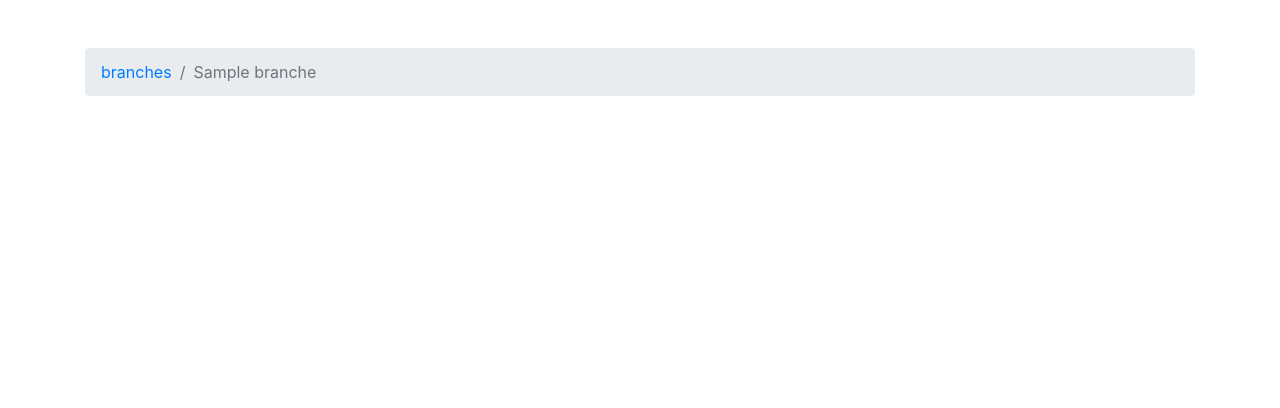
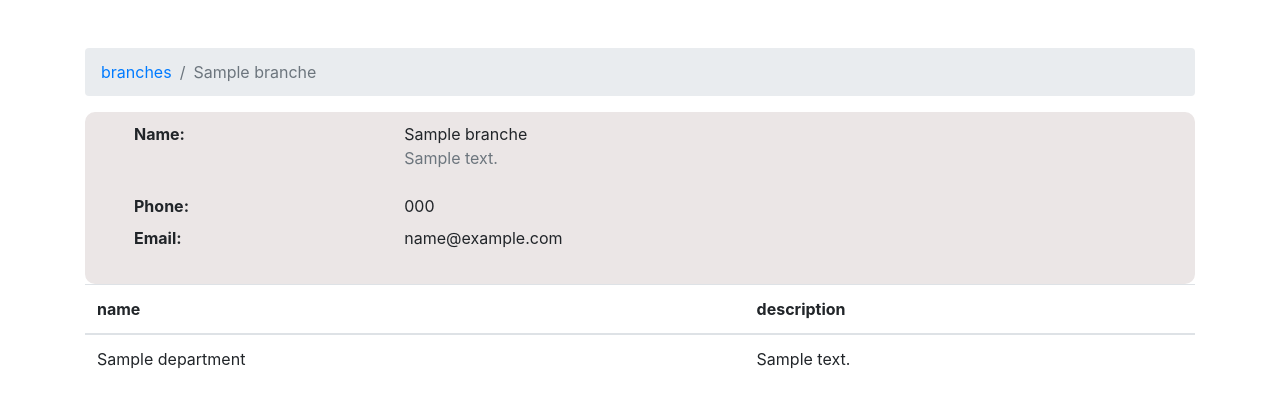
Before and after one commit to mohamedtarek87897toptdt/hr-system, a Django app: page /branche/1/ in a window 1280 px wide. Shown: the top 408 px of the page. Run offline with Django 5.2, Linux system fonts and the light colour scheme; tables that the repository leaves empty hold one stand-in row (values such as "Sample post"); some libraries are stand-ins or nearby versions.

Commit message:
first commit

```diff
--- a/company/models.py
+++ b/company/models.py
@@ -12,4 +12,4 @@ class branches(models.Model):
 class departments(models.Model):
     name = models.CharField(max_length=50)
     description = models.TextField(max_length=200,help_text='wrait description adoutthe department')
-    branch = models.ForeignKey(branches,related_name='branch',on_delete=models.CASCADE)
+    branch = models.ForeignKey(branches,related_name='departmentsBranche',on_delete=models.CASCADE)
--- a/company/views.py
+++ b/company/views.py
@@ -10,4 +10,6 @@ def Branches(request):
 
 def BranchesDetails(request,branche_id):
    b = branches.objects.get(pk=branche_id)
-   return render(request,'brancheDetails.html',{'branche':b})
+   departments = b.departmentsBranche.all()
+   #print(departments)
+   return render(request,'brancheDetails.html',{'branche':b,'departments':departments})
--- a/template/brancheDetails.html
+++ b/template/brancheDetails.html
@@ -15,3 +15,31 @@
             <li class="breadcrumb-item active" aria-current="page">{{branche.name}}</li>
          </ol>
      </nav>
+        <div style="background-color: rgb(235, 230, 230);border: 10px solid rgb(235, 230, 230);border-radius: 10px;">
+          <dl class="row ml-4">
+             <dt class="col-sm-3">Name:</dt>
+             <dd class="col-sm-9">{{branche.name}} <br/> <p class="text-muted">{{branche.address}}</p></dd>
+             <dt class="col-sm-3">Phone:</dt>
+             <dd class="col-sm-9">{{branche.phone}}</dd>
+             <dt class="col-sm-3">Email:</dt>
+             <dd class="col-sm-9">{{branche.email}}</dd>
+          </dl>
+        </div>
+        <table class="table">
+            <thead>
+                <th>name</th>
+                <th>description</th>
+            </thead>
+            <tbody>
+                {% for department in departments %}
+                <tr>
+                    <td>{{department.name}}</td>
+                    <td>{{department.description}}</td>
+                </tr>
+                {% endfor %}
+
+            </tbody>
+        </table>
+    </div>
+</body>
+</html>
```
Also changed, not shown: company/migrations/0003_alter_departments_branch.py (added).
